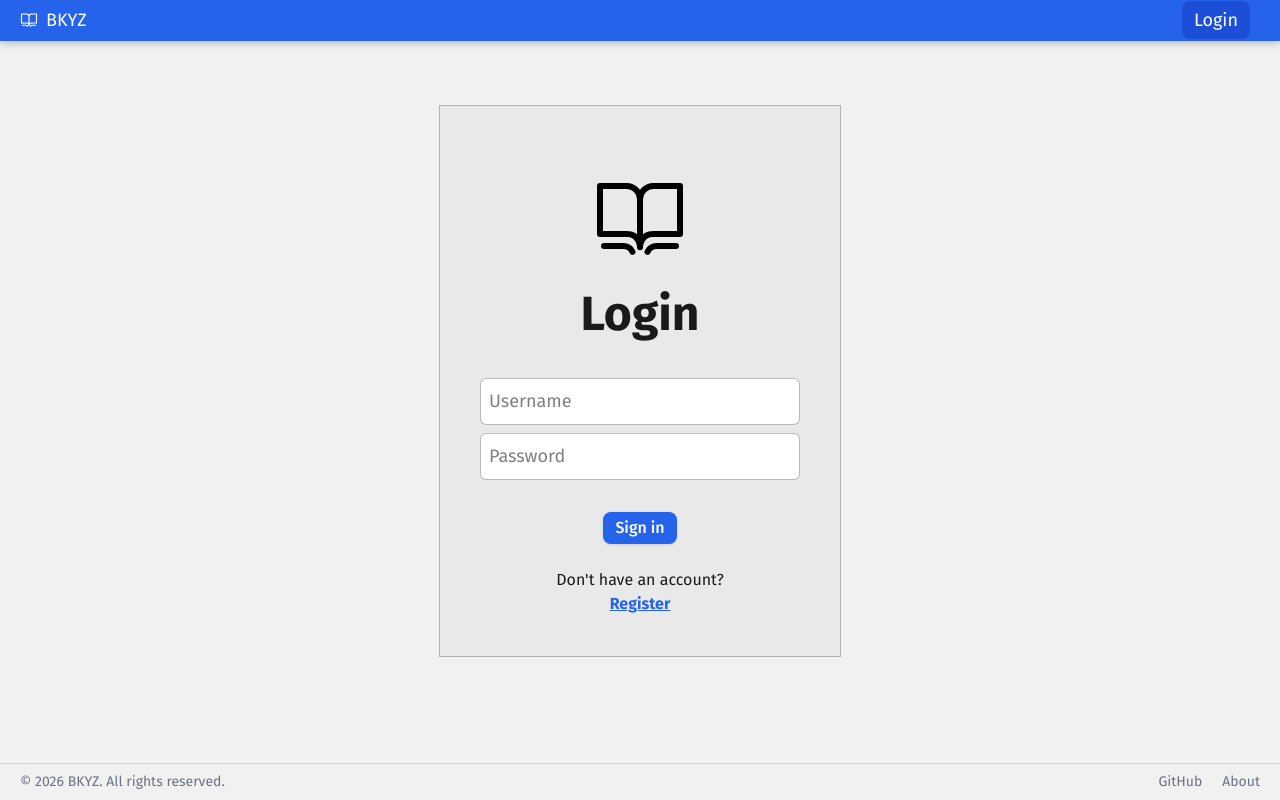
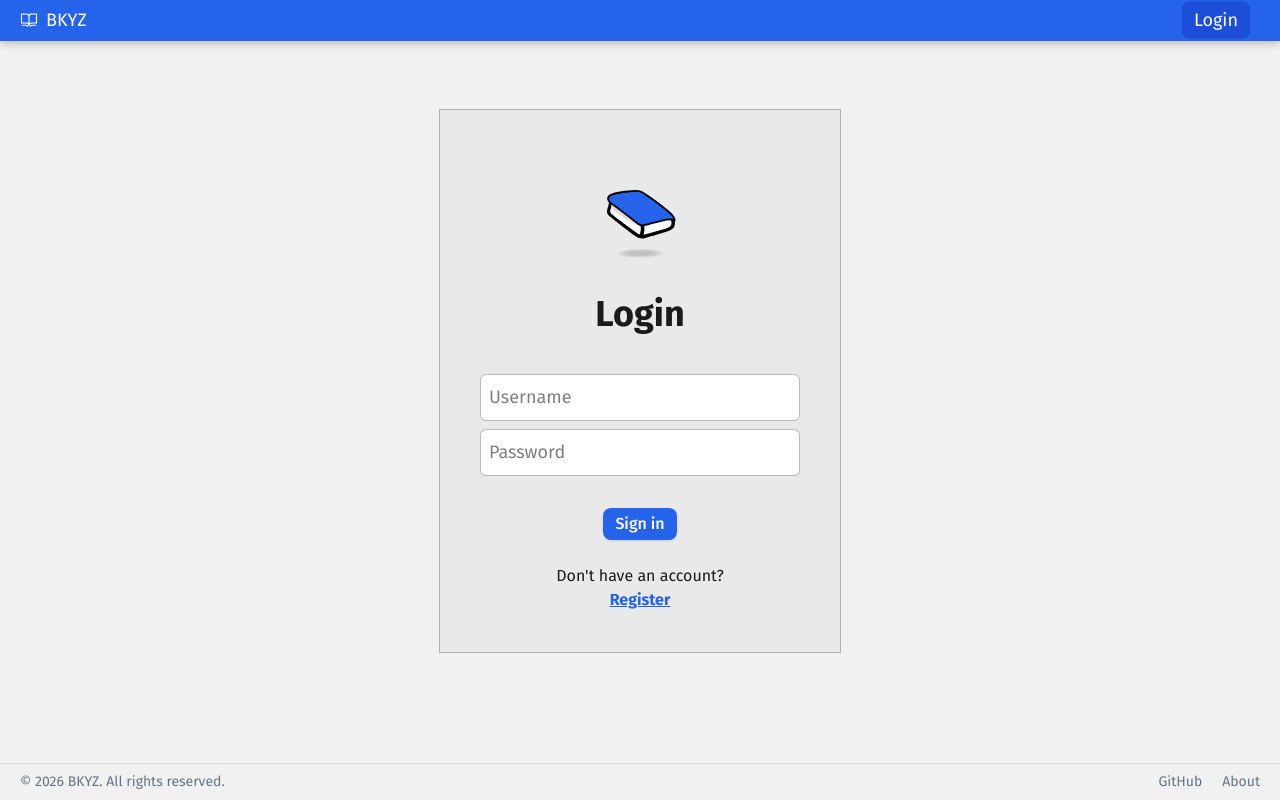
Before and after one commit to monjiapawne/bkyz, an Angular app in the folder ui/: page /login in a window 1280 px wide. Built offline with nearby package versions, Linux system fonts and the light colour scheme; no server answers.

Commit message:
feat(login): change login style

```diff
--- a/ui/src/app/components/login-page/login-page.html
+++ b/ui/src/app/components/login-page/login-page.html
@@ -1,14 +1,8 @@
 <div class="flex justify-center items-center min-h-[calc(100dvh-120px)]">
     <form class="bg-muted border  border-[#969696a6] p-10">
 
-        <svg class="mx-auto block m-6 w-24 h-24" xmlns="http://www.w3.org/2000/svg" width="1em" height="1em"
-            viewBox="0 0 24 24">
-            <path d="M0 0h24v24H0z" fill="none" />
-            <path fill="none" stroke="currentColor" stroke-linecap="round" stroke-linejoin="round"
-                stroke-miterlimit="10" stroke-width="1.5"
-                d="M12 7.333C12 5.5 10.5 4 8.667 4H2v12h6.708C12 16 12 19.334 12 19.334m0-12C12 5.5 13.5 4 15.333 4H22v12h-6.667C12 16 12 19.334 12 19.334m0-12v12m1.875 1.124A2.58 2.58 0 0 1 16.167 19H21m-10.875 1.458A2.54 2.54 0 0 0 7.833 19H3" />
-        </svg>
-        <h1 class="font-bold text-5xl text-center mb-10 text-ink">Login</h1>
+        <img src="logo.svg" alt="bkyz" class="mx-auto block m-6 w-24 h-24" draggable="false">
+        <h1 class="font-bold text-4xl text-center mb-10 text-ink">Login</h1>
         @if(invalidLoginErrorMessage())
         {
         <div class="text-xs max-w-xs text-center text-error mb-6">{{
--- a/ui/src/app/components/register-page/register-page.html
+++ b/ui/src/app/components/register-page/register-page.html
@@ -1,13 +1,7 @@
 <div class="flex justify-center items-center min-h-[calc(100dvh-120px)]">
     <form class="bg-muted border rounded-2xl border-[#969696a6] p-10">
 
-        <svg class="mx-auto block m-6 w-24 h-24" xmlns="http://www.w3.org/2000/svg" width="1em" height="1em"
-            viewBox="0 0 24 24">
-            <path d="M0 0h24v24H0z" fill="none" />
-            <path fill="none" stroke="currentColor" stroke-linecap="round" stroke-linejoin="round"
-                stroke-miterlimit="10" stroke-width="1.5"
-                d="M12 7.333C12 5.5 10.5 4 8.667 4H2v12h6.708C12 16 12 19.334 12 19.334m0-12C12 5.5 13.5 4 15.333 4H22v12h-6.667C12 16 12 19.334 12 19.334m0-12v12m1.875 1.124A2.58 2.58 0 0 1 16.167 19H21m-10.875 1.458A2.54 2.54 0 0 0 7.833 19H3" />
-        </svg>
+        <img src="logo.svg" alt="bkyz" class="mx-auto block m-6 w-24 h-24" draggable="false">
 
         <h1 class="font-bold text-5xl text-center mb-10 text-ink">Register</h1>
         @if(invalidRegisterErrorMessage())
```
Also changed, not shown: ui/public/logo.svg (added).
